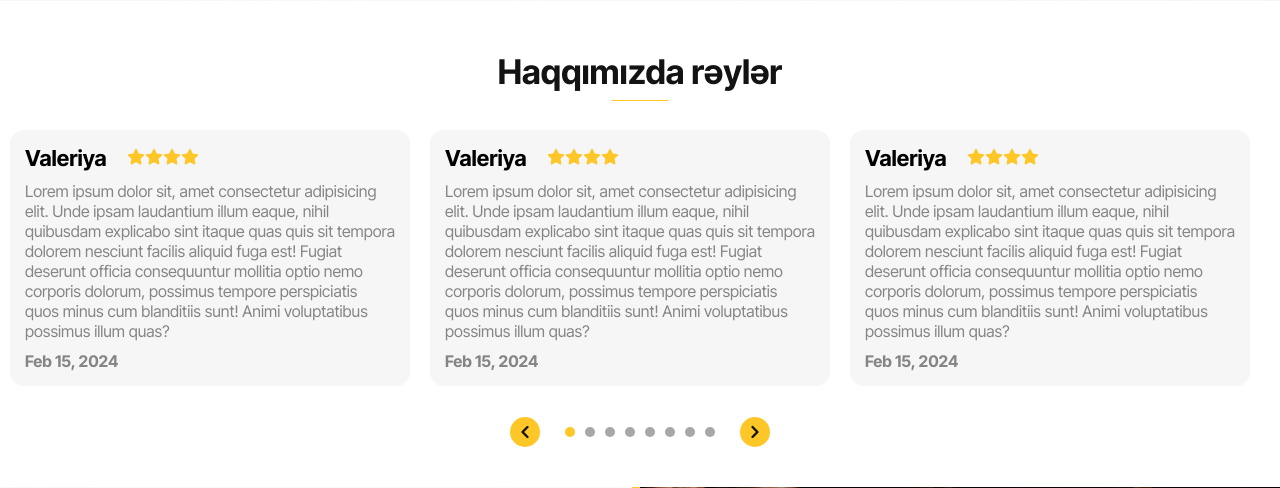
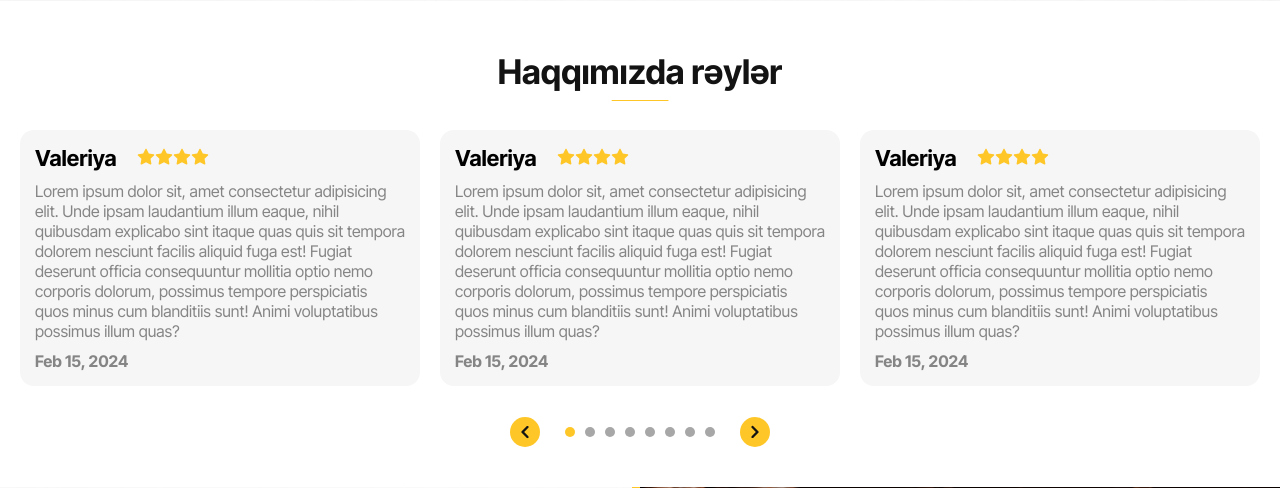
Before and after one commit to alexop89056/weldingFull, a Django app: page / in a window 1280 px wide. Shown: the part 2483-2971 px from the top of the page. Run offline with Django 5.2, Linux system fonts and the light colour scheme.

Commit message:
css changes

```diff
--- a/app/static/css/index.css
+++ b/app/static/css/index.css
@@ -795,6 +795,7 @@ button {
 }
 .review .review__info {
   text-align: center;
+
 }
 .review .review__info .main__title::before {
   left: 50%;
@@ -806,6 +807,11 @@ button {
   background: #F6F6F6;
   padding: 15px;
   border-radius: 14px;
+
+}
+.review__slider-item{
+  display: flex;
+  justify-content: center;
 }
 .review .slider__body h1 {
   font-size: 22px;
```
Also changed, not shown: app/templates/index.html (line endings or trailing spaces).
